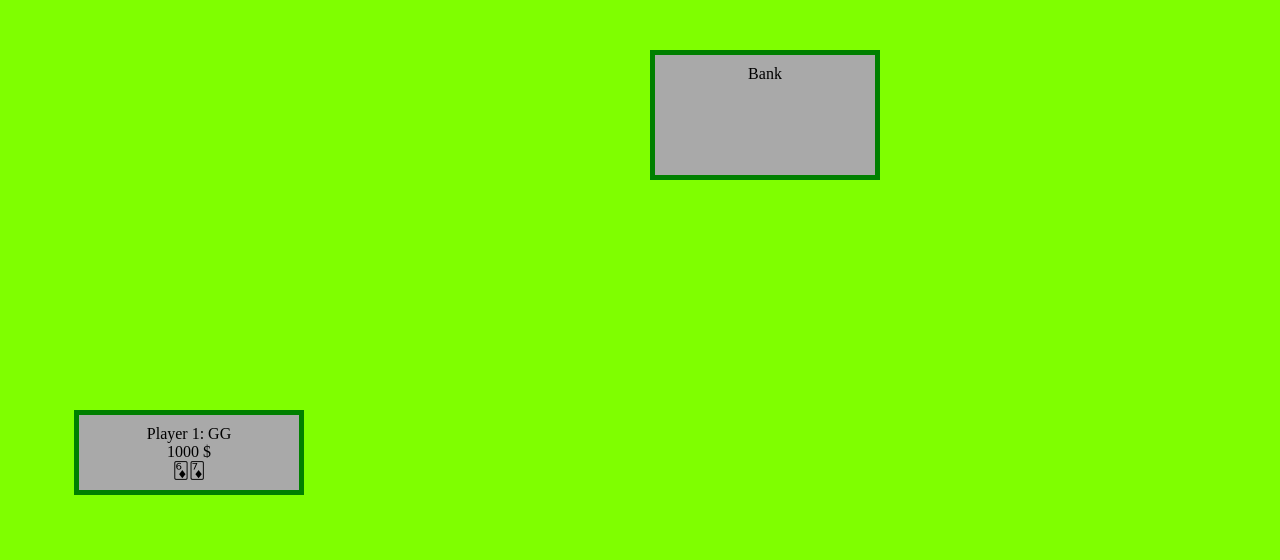
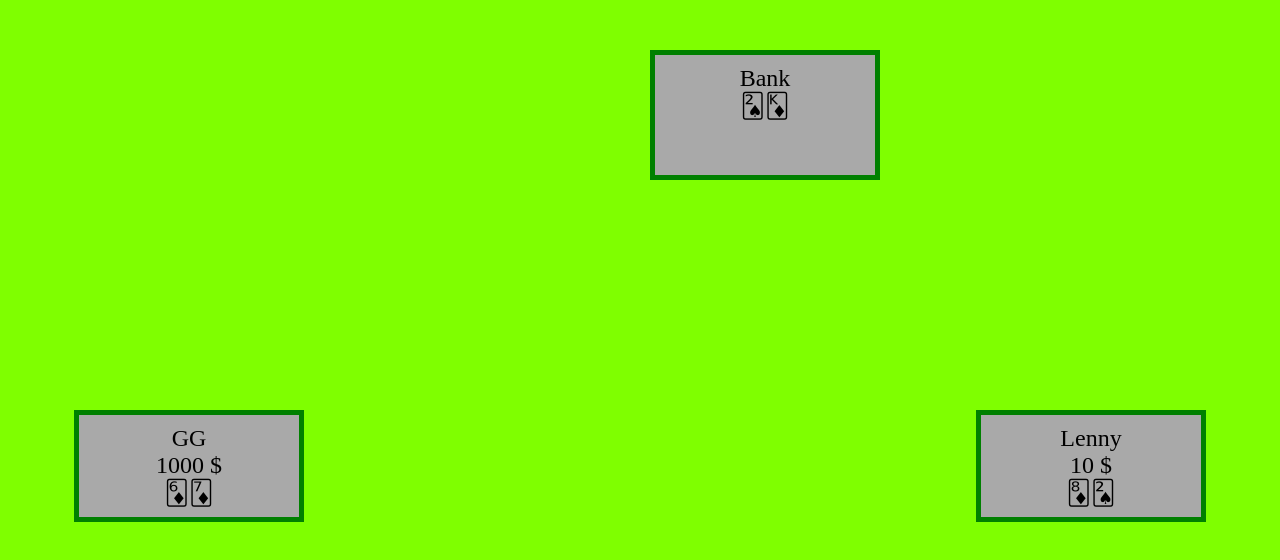
Before and after one commit to djfreeart81/blackJack, a plain HTML site: page index.html in a window 1280 px wide. Drawn offline with Linux system fonts and the light colour scheme.

Commit message:
create bank data and player2

```diff
--- a/JS/Player.js
+++ b/JS/Player.js
@@ -7,7 +7,7 @@ export class Player {
         this.setId();
         this.cards=[]
     }
-
+//TODO set unique ID
     setId(){
         let idCount=0;
         this.id = ++idCount;
--- a/JS/game.js
+++ b/JS/game.js
@@ -3,9 +3,11 @@ import {CardDeck} from './CardDeck.js'
 import { Bank } from './Bank.js'
 
 const player1 = new Player('GG',1000)
+const player2 = new Player('Lenny',10)
 const cardDeck = new CardDeck(4)
 const bank = new Bank();
 console.log(`Player ${player1.name} created with id ${player1.id} and ${player1.money} $`)
+console.log(`Player ${player2.name} created with id ${player2.id} and ${player2.money} $`)
 console.log(`Deck created with ${cardDeck.length} cards`)
 console.log(cardDeck)
 
@@ -17,29 +19,39 @@ function main(){
 
     update()
 
-    //draw()
 
     console.log(`${cardDeck.length} remaining cards in Deck`)
 }
 
 function initialize(){
-    player1.cards.push(cardDeck.getCard(), cardDeck.getCard());
-    draw(player1)
+    player1.cards.push(cardDeck.getCard(), cardDeck.getCard())
+    drawPlayer(player1)
+    player2.id=2
+    player2.cards.push(cardDeck.getCard(), cardDeck.getCard())
+    drawPlayer(player2)
+    bank.cards.push(cardDeck.getCard(), cardDeck.getCard())
+    drawBank()
 }
 
 function update(){
 
 }
 
-function draw(player){
+function drawPlayer(player){
     let $player = document.getElementById('player'+player.id)
-    let $playerName = document.createElement('div');
-    let $playerMoney = document.createElement('div');
-    let $playerCards = document.createElement('div');
-    $playerName.innerHTML = "Player 1: " +player.name;
-    $playerMoney.innerHTML = player.money + " $";
+    let $playerName = document.createElement('div')
+    let $playerMoney = document.createElement('div')
+    let $playerCards = document.createElement('div')
+    $playerName.innerHTML = player.name
+    $playerMoney.innerHTML = player.money + " $"
     $playerCards.innerHTML = player.cards.reduce((acc, i) => acc + i.image, "")
-    $player.appendChild($playerName);
-    $player.appendChild($playerMoney);
-    $player.appendChild($playerCards);
+    $player.appendChild($playerName)
+    $player.appendChild($playerMoney)
+    $player.appendChild($playerCards)
 }
+function drawBank(player){
+    let $bank = document.getElementById('bank')
+    let $bankCards = document.createElement('div')
+    $bankCards.innerHTML = bank.cards.reduce((acc, i) => acc + i.image, "")
+    $bank.appendChild($bankCards)
+}
--- a/index.html
+++ b/index.html
@@ -14,9 +14,9 @@
 </head>
 
 <body>
-    <div class="bank">Bank</div>
-    <div class="player1" id="player1">
-    </div>
+    <div class="bank" id="bank">Bank</div>
+    <div class="player1" id="player1"></div>
+    <div class="player2" id="player2"></div>
     <script type="module" src="./JS/game.js"></script>
 </body>
 </html>
--- a/styles.css
+++ b/styles.css
@@ -14,6 +14,7 @@ div.bank {
     top: 5%;
     left: 50%;
     text-align: center;
+    font-size: x-large;
 }
 div.player1 {
     background-color: darkgray;
@@ -26,4 +27,19 @@ div.player1 {
     top: 50%;
     left: 5%;
     text-align: center;
+    font-size: x-large;
 }
+
+div.player2 {
+    background-color: darkgray;
+    width: 200px;
+    border: 5px solid green;
+    padding: 10px;
+    margin: 10px;
+    color: black;
+    position: fixed;
+    top: 50%;
+    right: 5%;
+    text-align: center;
+    font-size: x-large;
+}
```
Also changed, not shown: 1 other file.
